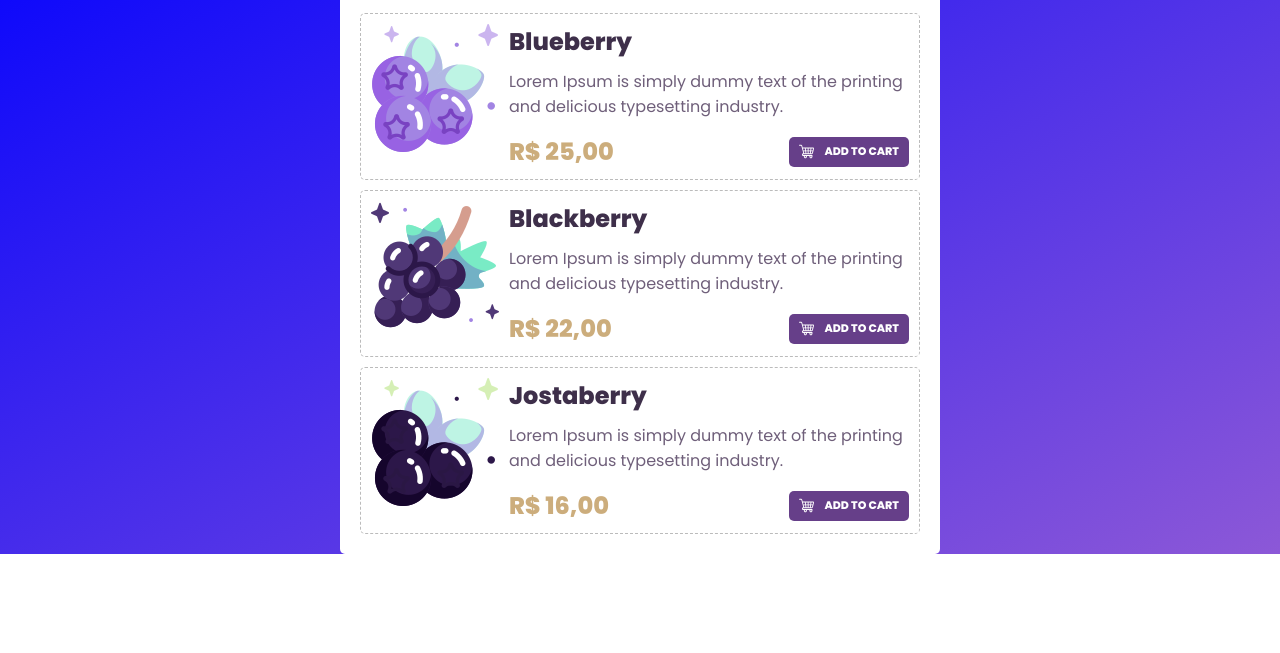
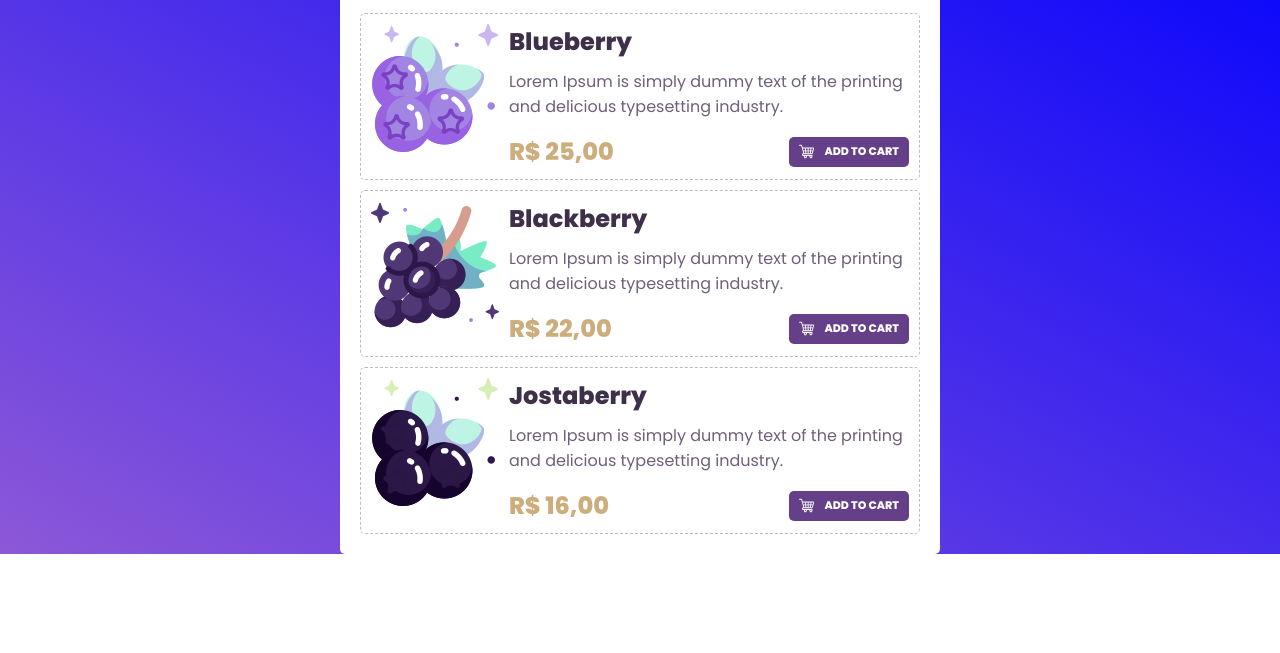
Before and after one commit to 4lex-passos/Shopping-Cart-with-React-Redux, a React app: page / in a window 1280 px wide. Shown: the part 147-800 px from the top of the page. Built offline with nearby package versions, Linux system fonts and the light colour scheme.

Commit message:
Update index.css

```diff
--- a/src/index.css
+++ b/src/index.css
@@ -8,7 +8,7 @@
     font-family: "Poppins", sans-serif;
 }
 body {
-    background-image: linear-gradient(to bottom right , blue, #8c58d7);
+    background-image: linear-gradient(to bottom left , blue, #8c58d7);
     background-repeat: no-repeat;
     background-position: center;
     background-size: 100% 100%;
```
